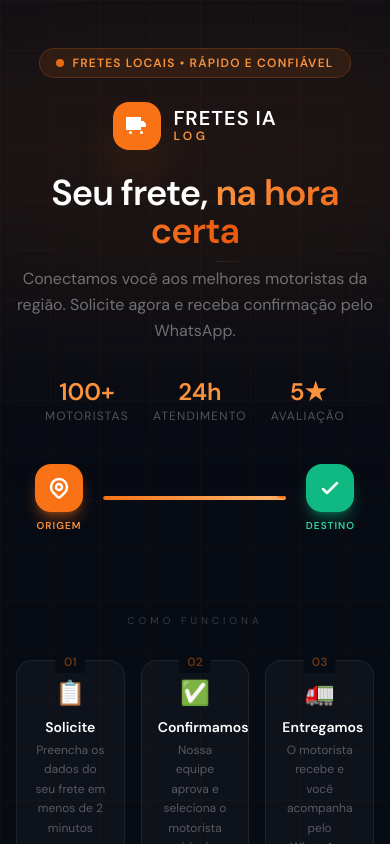
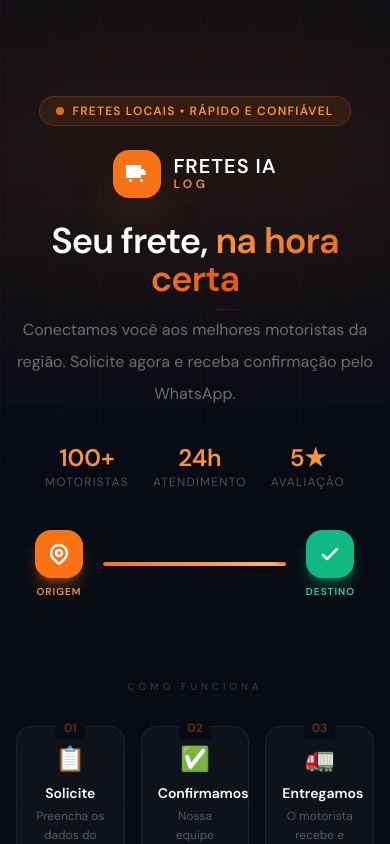
Before and after one commit to ataircarvalhosjc/fretes-pro, a Next.js app: page /solicitar in a window 390 px wide. Shown: the top 844 px of the page. Built offline with nearby package versions, Linux system fonts and the light colour scheme; a web font is replaced by a local one.

Commit message:
fix: mais espaçamento no hero e parágrafo da página /solicitar

```diff
--- a/src/app/solicitar/page.tsx
+++ b/src/app/solicitar/page.tsx
@@ -221,7 +221,7 @@ export default function SolicitarFretePage() {
       <div className="fixed top-0 left-1/2 -translate-x-1/2 w-[600px] h-[300px] bg-orange-500/10 blur-[100px] pointer-events-none" />
 
       {/* HERO */}
-      <div className="relative pt-12 pb-0 px-4 text-center">
+      <div className="relative pt-24 pb-0 px-4 text-center">
 
         {/* Badge */}
         <div className="inline-flex items-center gap-2 bg-orange-500/10 border border-orange-500/20 rounded-full px-4 py-1.5 mb-6">
@@ -255,7 +255,7 @@ export default function SolicitarFretePage() {
           </span>
         </h1>
 
-        <p className="text-white/40 text-base sm:text-lg max-w-md mx-auto mb-8 leading-relaxed">
+        <p className="text-white/40 text-base sm:text-lg max-w-md mx-auto mb-8 leading-[2]">
           Conectamos você aos melhores motoristas da região. Solicite agora e receba confirmação pelo WhatsApp.
         </p>
 
```
